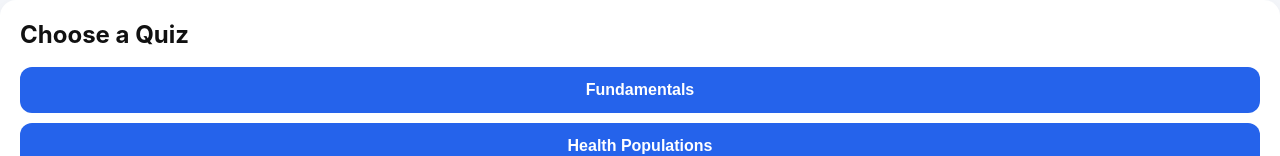
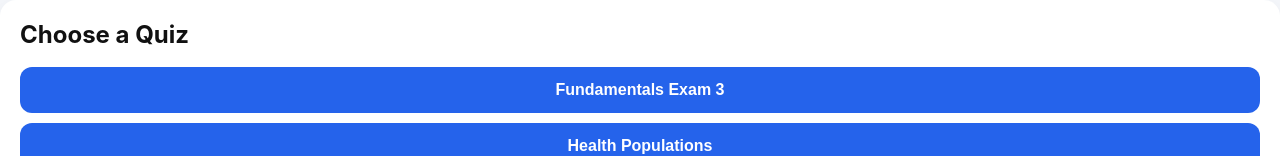
Before and after one commit to ehoover3/quiz-app, a React (Vite) app: page / in a window 1280 px wide. Shown: the top 156 px of the page. Built offline with nearby package versions, Linux system fonts and the light colour scheme.

Commit message:
update fundamentals display name button on landing page

```diff
--- a/src/App.tsx
+++ b/src/App.tsx
@@ -25,7 +25,7 @@ export default function App() {
     return (
       <div className="card">
         <h1 className="title">Choose a Quiz</h1>
-        <button className="button" onClick={() => handleSelectQuiz("fundamentals")}>Fundamentals</button>
+        <button className="button" onClick={() => handleSelectQuiz("fundamentals")}>Fundamentals Exam 3</button>
         {/* <button className="button" onClick={() => handleSelectQuiz("healthAssessment")}>Health Assessment</button> */}
         <button className="button" onClick={() => handleSelectQuiz("healthyPopulations")}>Health Populations</button>
         {/* <button className="button" onClick={() => handleSelectQuiz("pharmacology")}>Pharmacology</button> */}
```
